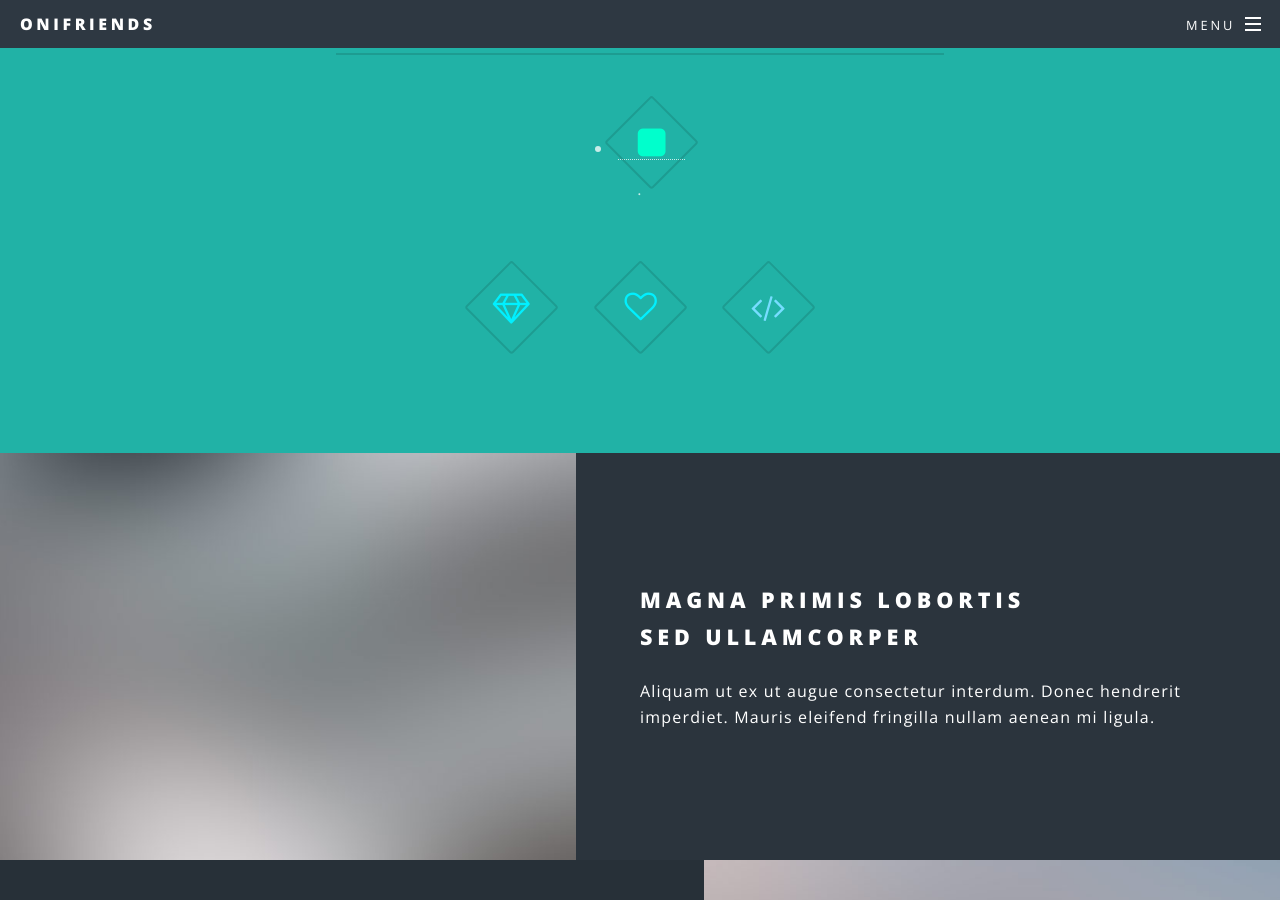
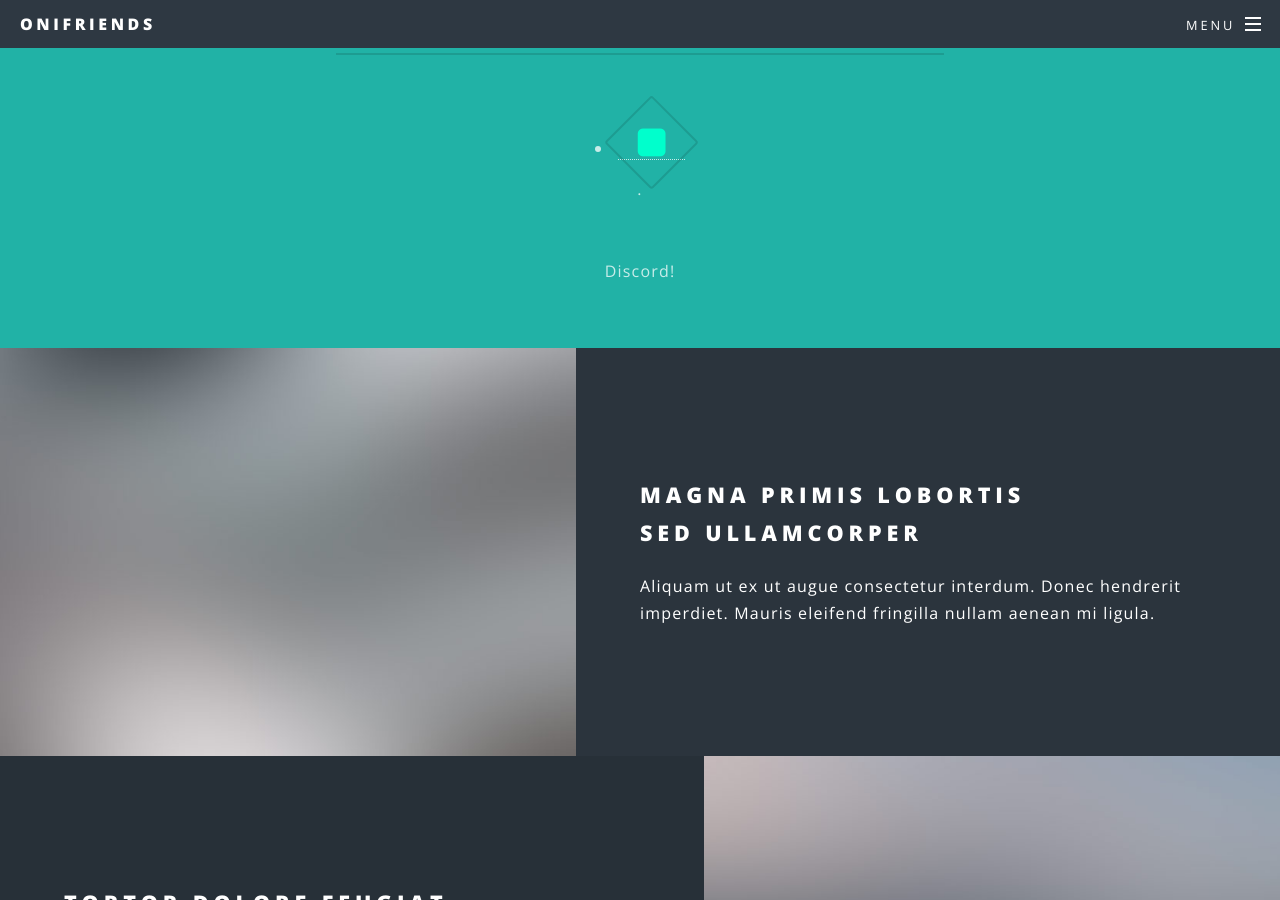
Before and after one commit to TeaOnMe/TeaOnMe.github.io, a Jekyll site: the page built from index.html, in a window 1280 px wide and 900 px high, scrolled down 1041 px. Built offline with Jekyll 4.4.1, drawn with Linux system fonts in a browser that asks for light colours.

Commit message:
Update index.html

```diff
--- a/index.html
+++ b/index.html
@@ -22,11 +22,7 @@
 								<p> <a href="https://discord.gg/RtxXydCHtD"><li><span class="icon fa-square major style1"><span class="label">Lorem</span></span></li></a>.
 								</p>
 							</header>
-							<ul class="icons major">
-								<li><span class="icon fa-diamond major style2"><span class="label">Lorem</span></span></li>
-								<li><span class="icon fa-heart-o major style2"><span class="label">Ipsum</span></span></li>
-								<li><span class="icon fa-code major style3"><span class="label">Dolor</span></span></li>
-							</ul>
+							Discord!
 						</div>
 					</section>
 
```
